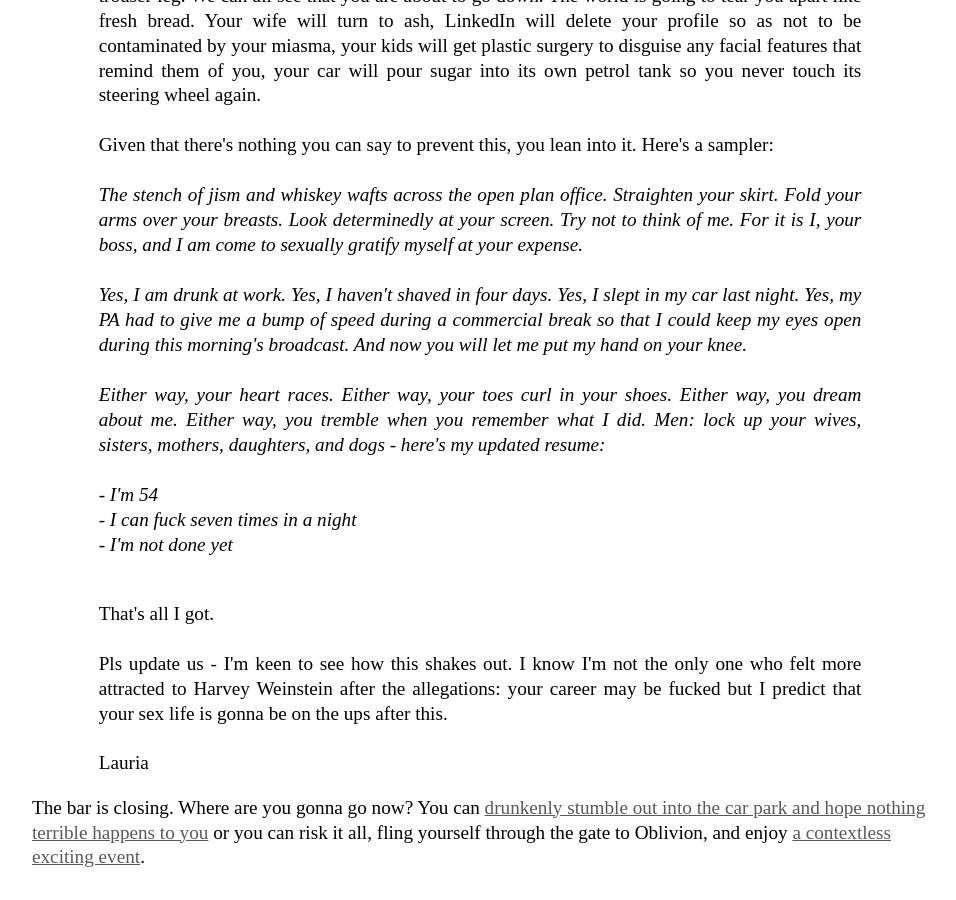
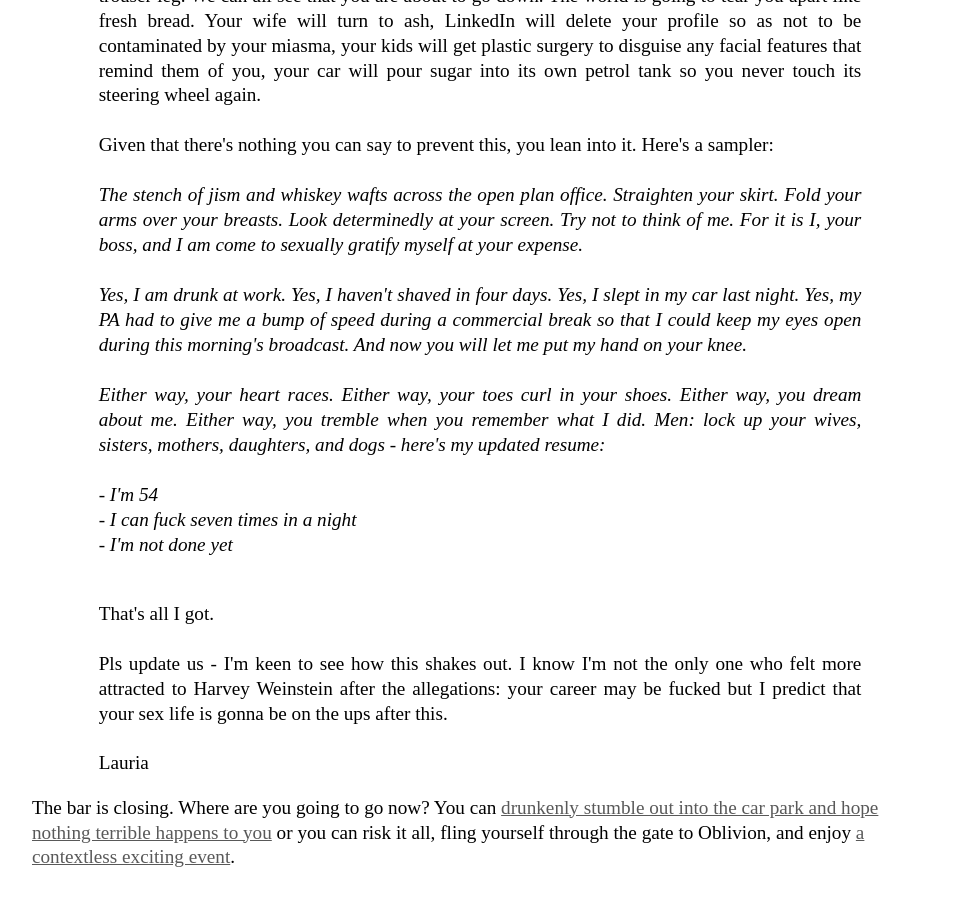
Before and after one commit to Pinelife/pinelife.github.io, a Jekyll site: the page Hellhole/Room10.html, which Jekyll copies as it is, in a window 1280 px wide and 900 px high, scrolled down 1892 px. Shown: the whole window, without its empty margins (160-1116 px from the left). Built offline with Jekyll 4.4.1, drawn with Linux system fonts in a browser that asks for light colours.

Commit message:
Update Room10.html

```diff
--- a/Hellhole/Room10.html
+++ b/Hellhole/Room10.html
@@ -194,5 +194,5 @@
 	Lauria
 
 </p>
-<p>The bar is closing. Where are you gonna go now? You can <a href = "Room13.html">drunkenly stumble out into the car park and
-	hope nothing terrible happens to you</a> or you can risk it all, fling yourself through the gate to Oblivion, and enjoy <a href ="excitingevent2.html">a contextless exciting event</a>.
+<p>The bar is closing. Where are you going to go now? You can <a href = "Room13.html">drunkenly stumble out into the car park and
+	hope nothing terrible happens to you</a> or you can risk it all, fling yourself through the gate to Oblivion, and enjoy <a href ="excitingevent1.html">a contextless exciting event</a>.
```
